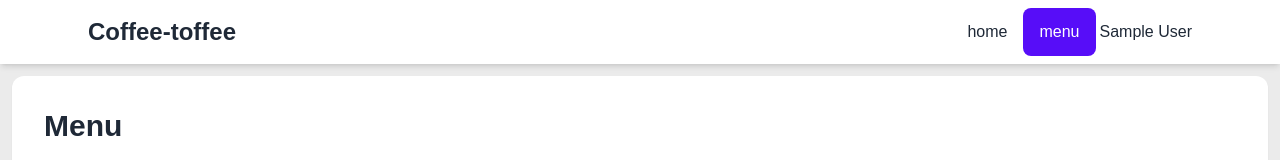
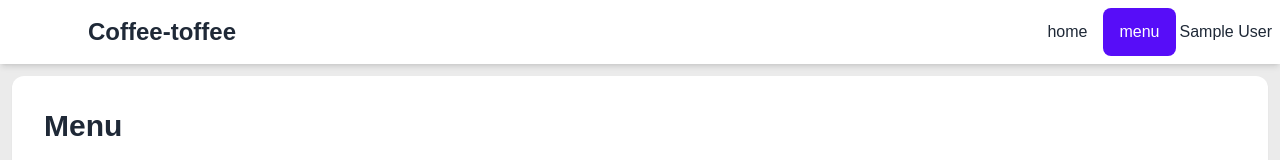
Before and after one commit to info-mdshakeeb/coffee-toffee-clint, a React (Vite) app: page /menu in a window 1280 px wide. Shown: the top 160 px of the page. Built offline with nearby package versions, Linux system fonts and the light colour scheme; no server answers; sample sign-in values are in the browser's storage.

Commit message:
fixed navbar issus

```diff
--- a/src/components/navbar/Navbar.jsx
+++ b/src/components/navbar/Navbar.jsx
@@ -8,9 +8,6 @@ const Navbar = () => {
         logout()
             .then(re => console.log(re))
     }
-
-
-    console.log(user);
     const menuLinks =
         <>
             <li><NavLink to={'/home'}>home</NavLink></li>
@@ -18,8 +15,9 @@ const Navbar = () => {
 
         </>
     return (
-        <div className="navbar bg-base-100  mx-auto sticky top-0 z-40 shadow-md">
-            <div className="navbar-start">
+        <div className="bg-base-100 sticky top-0 z-40 shadow-md">
+            <div className="navbar   mx-auto  max-w-7xl">
+                <div className="navbar-start max-w-7xl ">
                     <div className="dropdown">
                         <label tabIndex={0} className="btn btn-ghost lg:hidden">
                             <svg xmlns="http://www.w3.org/2000/svg" className="h-5 w-5" fill="none" viewBox="0 0 24 24" stroke="currentColor"><path strokeLinecap="round" strokeLinejoin="round" strokeWidth="2" d="M4 6h16M4 12h8m-8 6h16" /></svg>
@@ -30,24 +28,26 @@ const Navbar = () => {
                     </div>
                     <Link to={'/'} className=" normal-case text-2xl font-bold lg:pl-20">Coffee-toffee</Link>
                 </div>
-            <div className="navbar-end hidden lg:flex">
+                <div className="navbar-end hidden lg:flex ">
                     <ul className="menu menu-horizontal px-1">
                         {menuLinks}
                     </ul>
                     <div className="dropdown dropdown-end">
                         {user?.uid ? <label tabIndex={0} className=" cursor-pointer">
-                        <div className="pr-20 ">
+                            <div className=" ">
                                 <p>{user?.displayName}</p>
                             </div>
                         </label> :
-                        <Link to={'/user/login'} className="btn btn-ghost btn-sm rounded-btn mr-10">Login</Link>}
-                    <ul tabIndex={0} className="mt-3 p-2 shadow menu menu-compact dropdown-content bg-base-100 rounded-box w-52">
+                            <Link to={'/user/login'} className="btn btn-ghost btn-sm rounded-btn ">Login</Link>}
+                        {user && <ul tabIndex={0} className="mt-3 p-2 shadow menu menu-compact dropdown-content bg-base-100 rounded-box w-52">
                             <li><a onClick={handelLogout}>Logout</a></li>
-                    </ul>
+                        </ul>}
                     </div>
                 </div>
 
             </div>
+        </div>
+
     );
 };
 
```
Lines whose indentation alone changed are shown as unchanged.
